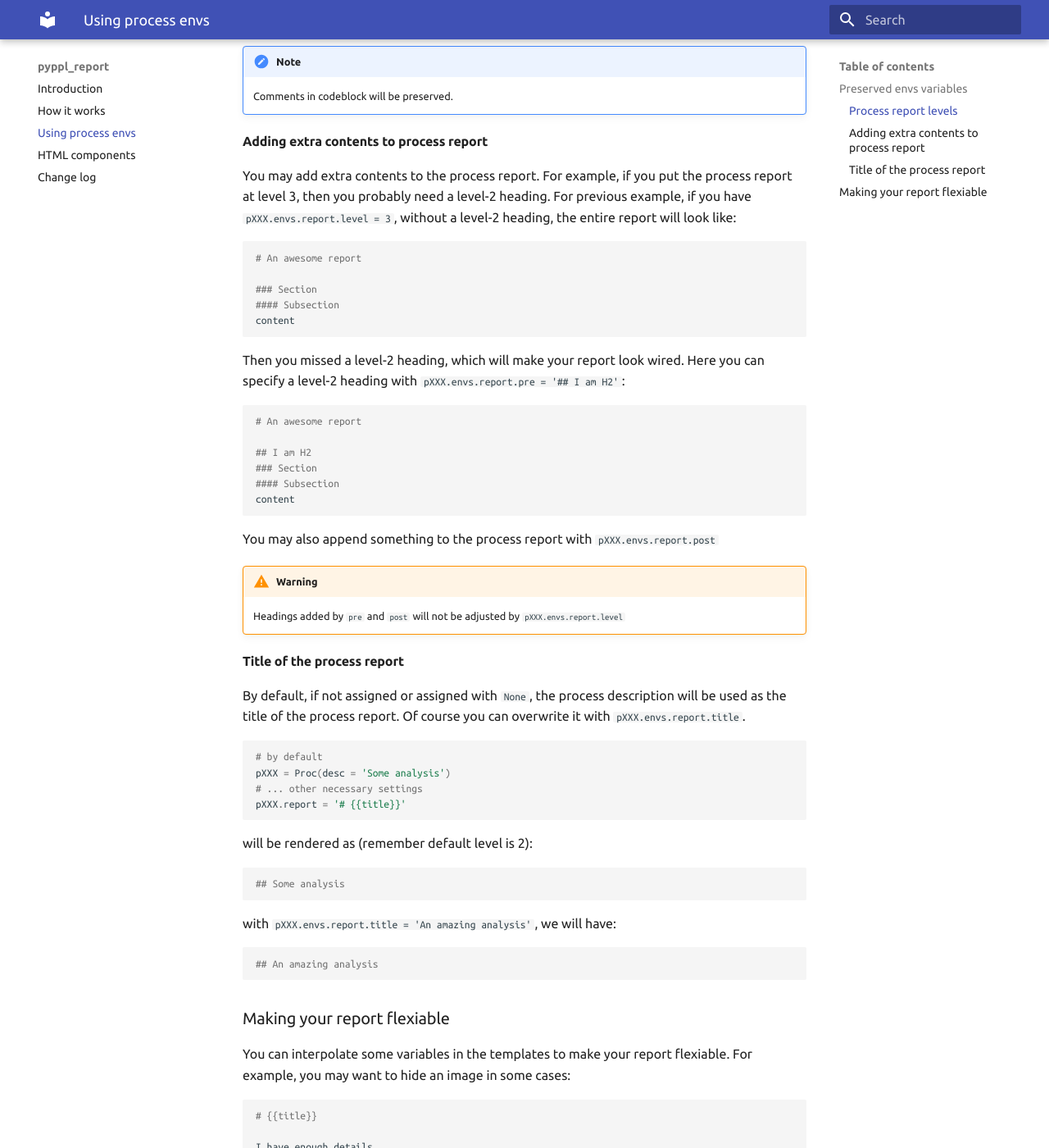
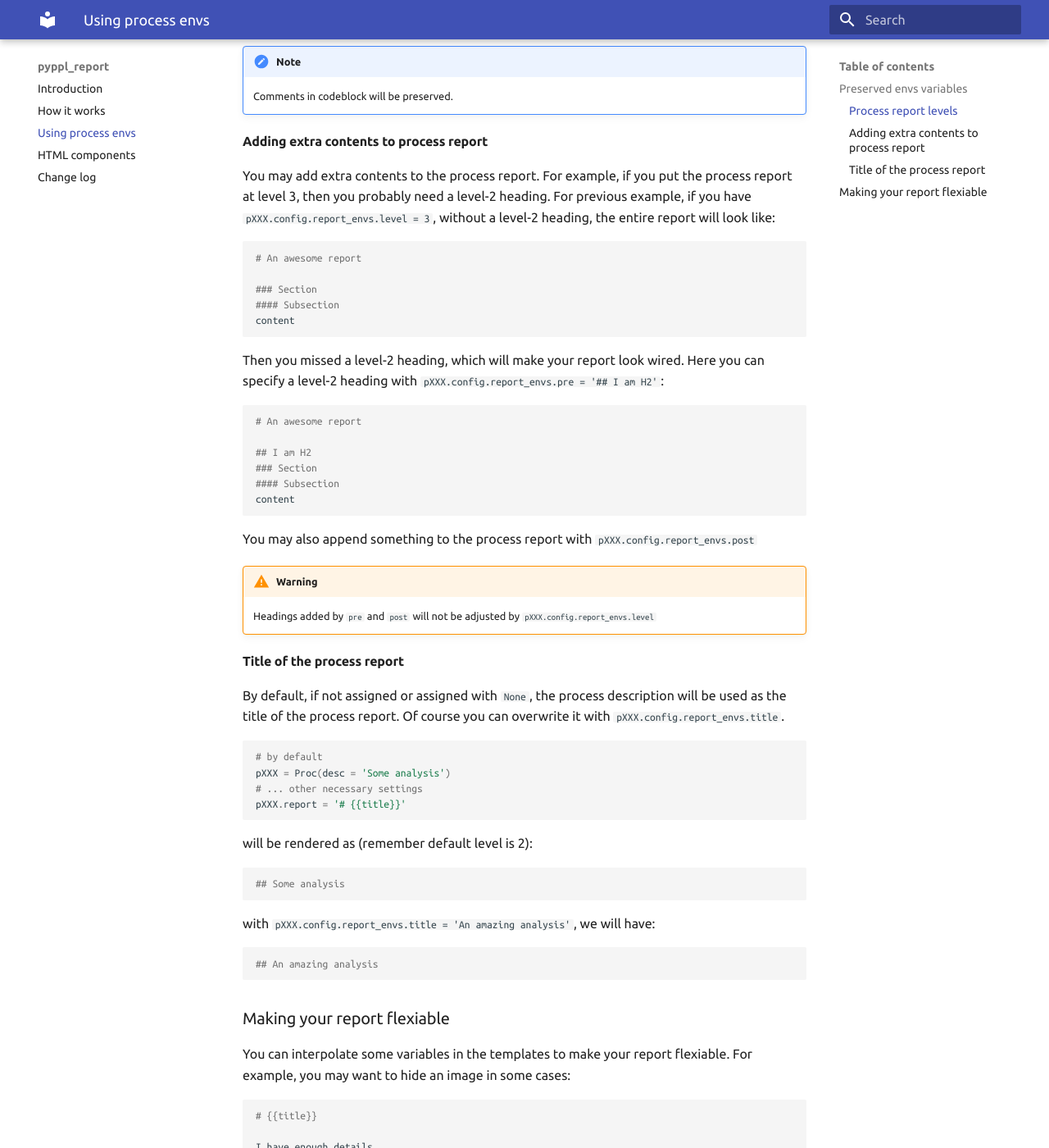
Before and after one commit to pwwang/pyppl_report, an MkDocs documentation site: the page built from docs/processEnvs.md, in a window 1280 px wide and 1400 px high, scrolled down 1147 px. Shown: the whole window at 82% size. Built offline with MkDocs 1.6.1 and Material for MkDocs 9.7.7, drawn with Linux system fonts in a browser that asks for light colours; some of the changed text lies outside the part shown.

Commit message:
Update docs

````diff
--- a/docs/processEnvs.md
+++ b/docs/processEnvs.md
@@ -1,10 +1,10 @@
 You may pass values to process envs to control report content:
 ```python
-pXXX.envs.report.foo = "bar"
+pXXX.config.report_envs.foo = "bar"
 ```
 Then in you can use it in the report template:
 ```python
-pXXX.report = """
+pXXX.config.report_template = """
 The value of foo is "{{foo}}".
 """
 ```
@@ -18,18 +18,18 @@ The value of foo is "{{foo}}".
 We have 4 preserved variables under `pXXX.envs`:
 ```python
 # Control the level of headings in the
-pXXX.envs.report.level = 2
+pXXX.config.report_envs.level = 2
 # Content to add before the template
-pXXX.envs.report.pre = ''
+pXXX.config.report_envs.pre = ''
 # Content to add after the template
-pXXX.envs.report.post = ''
+pXXX.config.report_envs.post = ''
 # The title of the process report
-pXXX.envs.report.title = None
+pXXX.config.report_envs.title = None
 ```
 
 ### Process report levels
 
-No matter at which level you want to put this process report in the entire report, you need to each heading from level 1, then according to `pXXX.envs.report.level`, the headings will be shifted to corresponding level. For example, with `pXXX.envs.report.level = 2`, following template
+No matter at which level you want to put this process report in the entire report, you need to each heading from level 1, then according to `pXXX.config.report_envs.level`, the headings will be shifted to corresponding level. For example, with `pXXX.config.report_envs.level = 2`, following template
 
 ```markdown
 # Section
@@ -50,7 +50,7 @@ content
 
 ### Adding extra contents to process report
 
-You may add extra contents to the process report. For example, if you put the process report at level 3, then you probably need a level-2 heading. For previous example, if you have `pXXX.envs.report.level = 3`, without a level-2 heading, the entire report will look like:
+You may add extra contents to the process report. For example, if you put the process report at level 3, then you probably need a level-2 heading. For previous example, if you have `pXXX.config.report_envs.level = 3`, without a level-2 heading, the entire report will look like:
 
 ```markdown
 # An awesome report
@@ -60,7 +60,7 @@ You may add extra contents to the process report. For example, if you put the pr
 content
 ```
 
-Then you missed a level-2 heading, which will make your report look wired. Here you can specify a level-2 heading with `pXXX.envs.report.pre = '## I am H2'`:
+Then you missed a level-2 heading, which will make your report look wired. Here you can specify a level-2 heading with `pXXX.config.report_envs.pre = '## I am H2'`:
 
 ```markdown
 # An awesome report
@@ -71,15 +71,15 @@ Then you missed a level-2 heading, which will make your report look wired. Here
 content
 ```
 
-You may also append something to the process report with `pXXX.envs.report.post`
+You may also append something to the process report with `pXXX.config.report_envs.post`
 
 !!! warning
 
-	Headings added by `pre` and `post` will not be adjusted by `pXXX.envs.report.level`
+	Headings added by `pre` and `post` will not be adjusted by `pXXX.config.report_envs.level`
 
 ### Title of the process report
 
-By default, if not assigned or assigned with `None`, the process description will be used as the title of the process report. Of course you can overwrite it with `pXXX.envs.report.title`.
+By default, if not assigned or assigned with `None`, the process description will be used as the title of the process report. Of course you can overwrite it with `pXXX.config.report_envs.title`.
 
 ```python
 # by default
@@ -93,7 +93,7 @@ will be rendered as (remember default level is 2):
 ## Some analysis
 ```
 
-with `pXXX.envs.report.title = 'An amazing analysis'`, we will have:
+with `pXXX.config.report_envs.title = 'An amazing analysis'`, we will have:
 
 ```markdown
 ## An amazing analysis
@@ -113,4 +113,4 @@ I have enough details.
 {% endif %}
 ```
 
-Then you can show that image in the report only when you have `pXXX.envs.report.showimage = True`.
+Then you can show that image in the report only when you have `pXXX.config.report_envs.showimage = True`.
````
Also changed, not shown: docs/CHANGELOG.md (+3 -0 lines), docs/howItWorks.md (+1 -1 lines).
